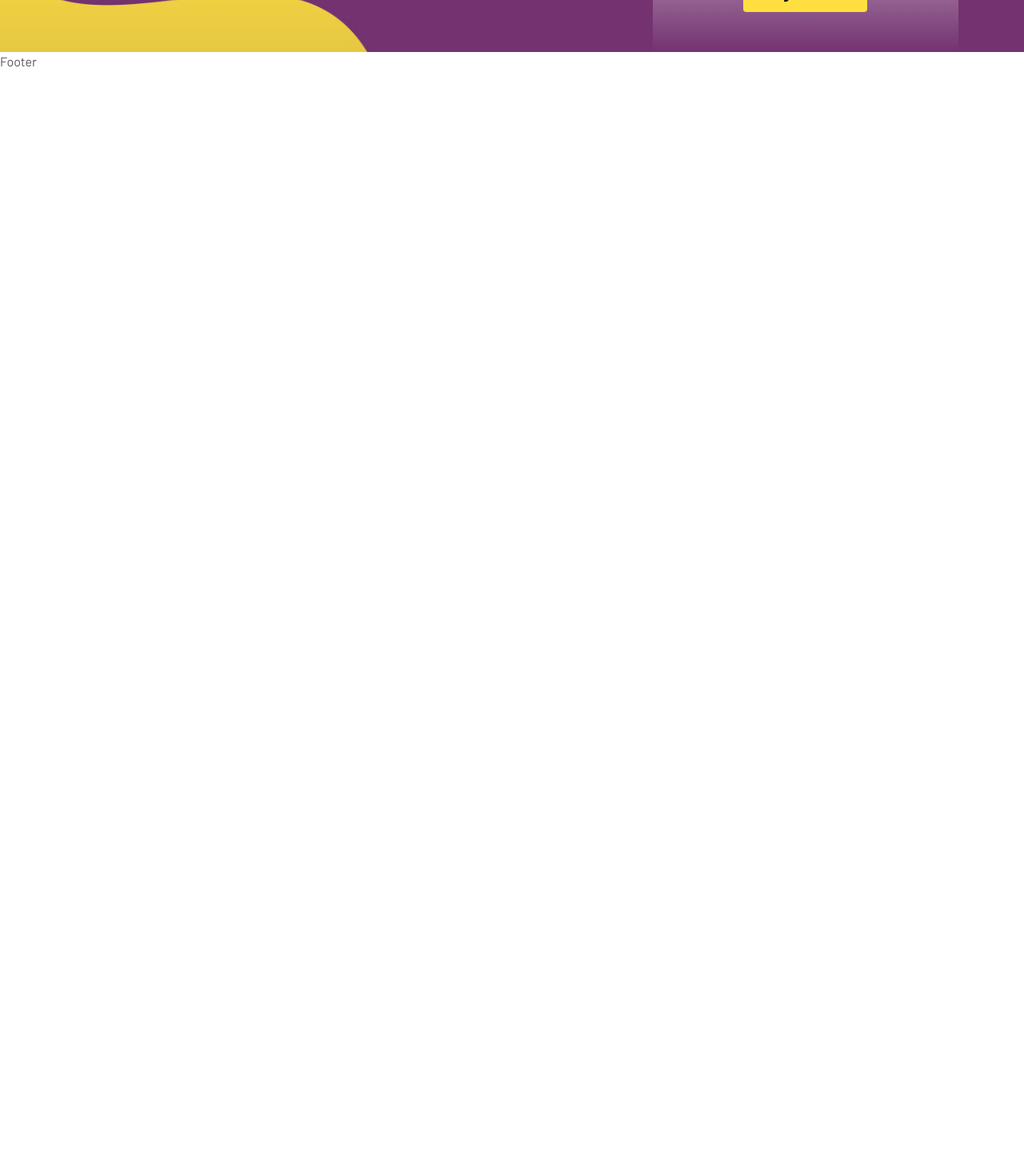
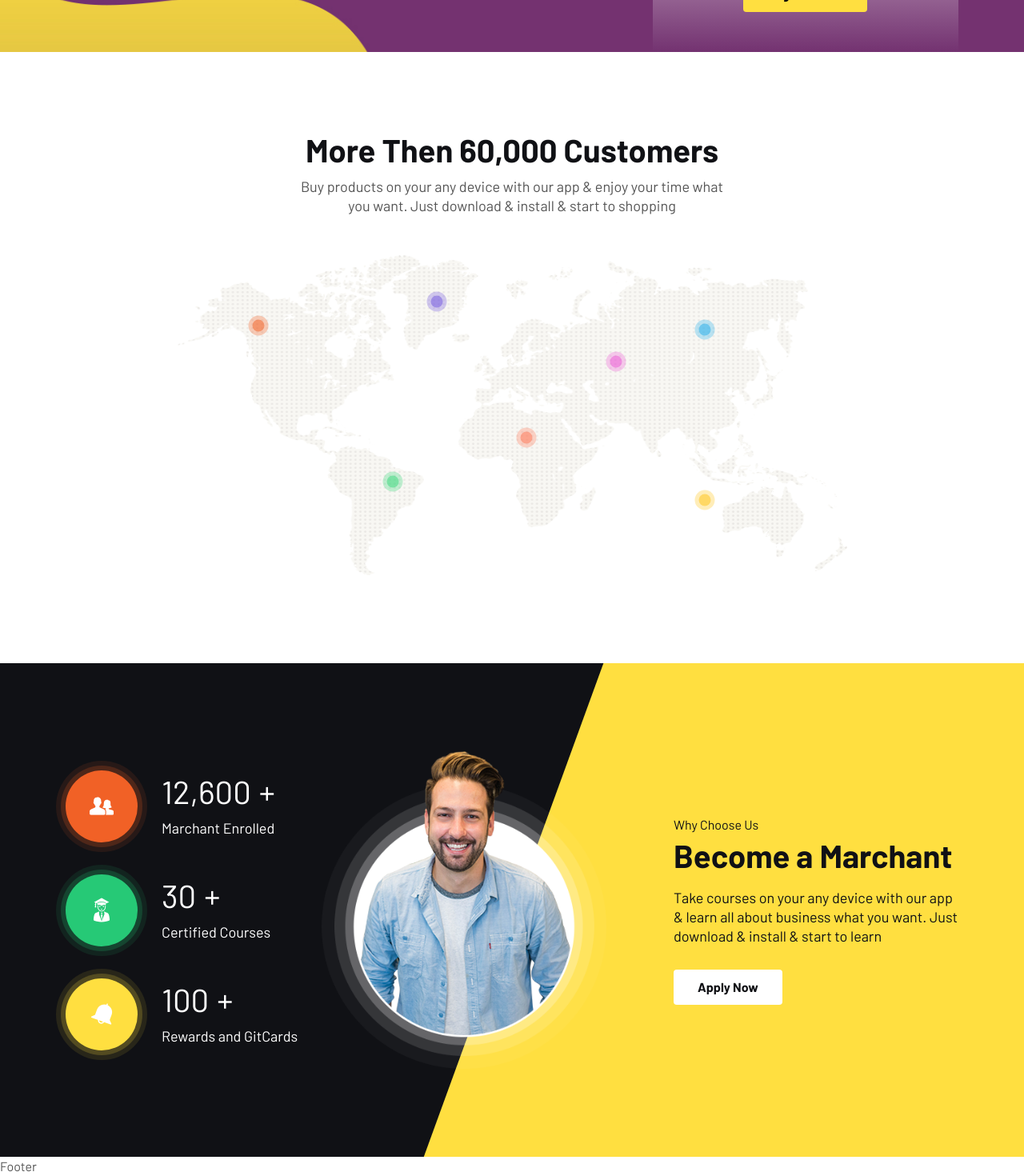
Before and after one commit to JulioBermudez/Full-E-Commerce, a React (Vite) app: page / in a window 1280 px wide. Shown: the part 3130-4600 px from the top of the page at 80% size. Before the commit the page ends 3219 px from the top, so only its background shows below. Built offline with nearby package versions, Linux system fonts and the light colour scheme.

Commit message:
added about me component

```diff
--- /dev/null
+++ b/src/components/AboutUs/AboutUs.jsx
@@ -0,0 +1,70 @@
+import CountUp from 'react-countup';
+import { Link } from 'react-router-dom';
+
+const subTitle = "Why Choose Us";
+const title = "Become a Marchant";
+const desc = "Take courses on your any device with our app & learn all about business what you want. Just download & install & start to learn";
+const btnText = "Apply Now";
+const countList = [
+    {
+    iconName: 'icofont-users-alt-4',
+    count: '12600',
+    text: 'Marchant Enrolled',
+    },
+    {
+    iconName: 'icofont-graduate-alt',
+    count: '30',
+    text: 'Certified Courses',
+    },
+    {
+    iconName: 'icofont-notification',
+    count: '100',
+    text: 'Rewards and GitCards',
+    },
+    ]
+
+
+const AboutUs = () => {
+  return (
+    <div className="instructor-section style-2 padding-tb section-bg-ash">
+        <div className="container">
+            <div className="section-wrapper">
+                <div className="row g-4 justify-content-center align-items-center row-cols-1 row-cols-md-2 row-cols-xl-3">
+                <div className="col">
+                    {
+                        countList.map((val,i)=>{
+                            return(
+                                <div key={i} className="count-item">
+                                    <div className="count-inner">
+                                        <div className="count-icon">
+                                            <i className={val.iconName}></i>
+                                        </div>
+                                        <div className="count-content">
+                                            <h2><span><CountUp end={val.count}/></span><span>+</span></h2>
+                                            <p>{val.text}</p>
+                                        </div>
+                                    </div>
+                                </div>
+                            )
+                        })
+                    }
+                </div>
+                <div className="col">
+                    <div className="instructor-content">
+                        <span className="subtitle">{subTitle}</span>
+                        <h2 className="title">{title}</h2>
+                        <p>{desc}</p>
+                        <Link to="sign/up" className="lab-btn">{btnText}</Link>
+                    </div>
+                </div>
+                <div className="instructor-thumb">
+                    <img src="/src/assets/images/instructor/01.png" alt="" />
+                </div>
+                </div>
+            </div>
+        </div>
+    </div>
+  )
+}
+
+export default AboutUs
--- /dev/null
+++ b/src/components/LocationSprade/LocationSprade.jsx
@@ -0,0 +1,77 @@
+import { Link } from "react-router-dom";
+
+const title = "More Then 60,000 Customers";
+
+const desc = "Buy products on your any device with our app & enjoy your time what you want. Just download & install & start to shopping";
+
+const clientsList = [
+    {
+    imgUrl: '/src/assets/images/clients/avater.jpg',
+    imgAlt: 'education thumb rajibraj91 rajibraj',
+    text: 'Join with Us',
+    },
+    {
+    imgUrl: '/src/assets/images/clients/avater.jpg',
+    imgAlt: 'education thumb rajibraj91 rajibraj',
+    text: 'Join with Us',
+    },
+    {
+    imgUrl: '/src/assets/images/clients/avater.jpg',
+    imgAlt: 'education thumb rajibraj91 rajibraj',
+    text: 'Join with Us',
+    },
+    {
+    imgUrl: '/src/assets/images/clients/avater.jpg',
+    imgAlt: 'education thumb rajibraj91 rajibraj',
+    text: 'Join with Us',
+    },
+    {
+    imgUrl: '/src/assets/images/clients/avater.jpg',
+    imgAlt: 'education thumb rajibraj91 rajibraj',
+    text: 'Join with Us',
+    },
+    {
+    imgUrl: '/src/assets/images/clients/avater.jpg',
+    imgAlt: 'education thumb rajibraj91 rajibraj',
+    text: 'Join with Us',
+    },
+    {
+    imgUrl: '/src/assets/images/clients/avater.jpg',
+    imgAlt: 'education thumb rajibraj91 rajibraj',
+    text: 'Join with Us',
+    },
+    ]
+
+const LocationSprade = () => {
+  return (
+    <div className="clients-section style-2 padding-tb">
+        <div className="container">
+            <div className="section-header text-center">
+                <h2 className="title">{title}</h2>
+                <p>{desc}</p>
+            </div>
+            {/*MAIN CONTENT*/}
+            <div className="section-wrapper">
+                <div className="clients">
+                    {
+                        clientsList.map((val,i)=>{
+                            return(
+                                <div key={i} className="client-list">
+                                    <Link to="sing-up" className="client-content">
+                                        <span>{val.text}</span>
+                                    </Link>
+                                    <div className="client-thumb">
+                                        <img src={val.imgUrl} alt="" />
+                                    </div>
+                                </div>
+                            )
+                        })
+                    }
+                </div>
+            </div>
+        </div>
+    </div>
+  )
+}
+
+export default LocationSprade
--- a/src/components/Register/Register.jsx
+++ b/src/components/Register/Register.jsx
@@ -1,4 +1,3 @@
-import { Input } from "postcss";
 
 const subTitle = "Save The Day";
 const title = (
--- a/src/pages/Home/Home.jsx
+++ b/src/pages/Home/Home.jsx
@@ -1,6 +1,8 @@
+import AboutUs from "../../components/AboutUs/AboutUs"
 import CategoryShowcase from "../../components/CategoryShowcase/CategoryShowcase"
 import Banner from "../../components/Header/Banner"
 import HomeCategory from "../../components/HomeCategory/HomeCategory"
+import LocationSprade from "../../components/LocationSprade/LocationSprade"
 import Register from "../../components/Register/Register"
 
 const Home = () => {
@@ -10,6 +12,8 @@
     <HomeCategory/>
     <CategoryShowcase/>
     <Register/>
+    <LocationSprade/>
+    <AboutUs/>
     </>
   )
 }
```
